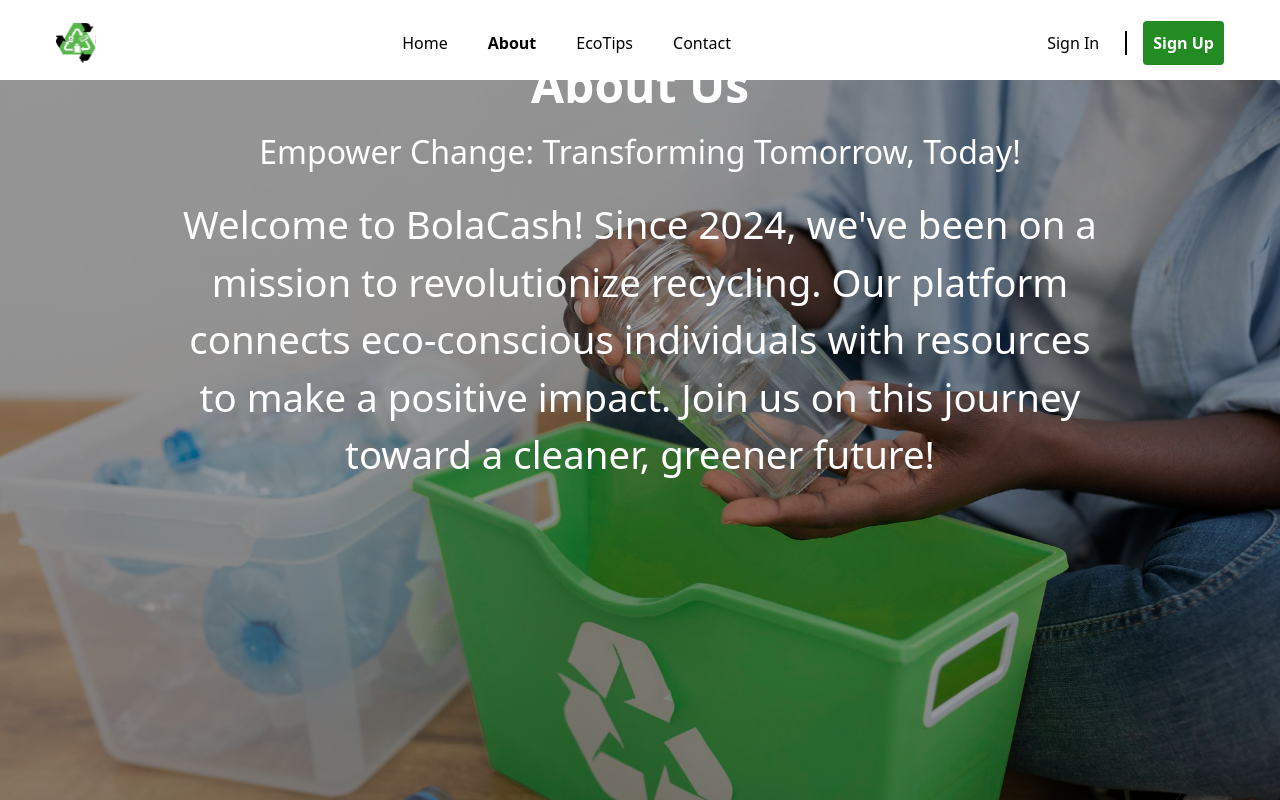
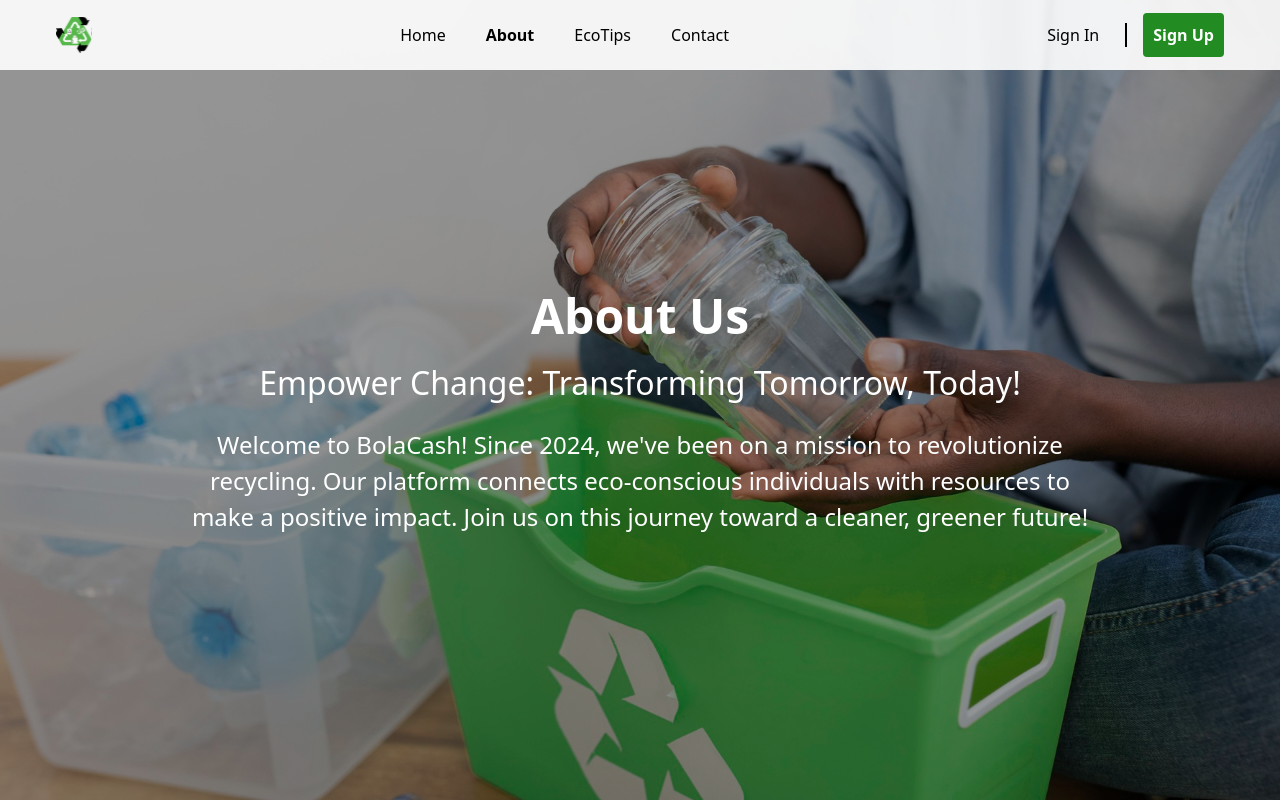
Before and after one commit to Iamtrieves/Bola-Cash-Repo, a React (Vite) app: page /about in a window 1280 px wide. Shown: the top 800 px of the page. Built offline with nearby package versions, Linux system fonts and the light colour scheme.

Commit message:
Made some adjustments to the About Page Hero Section

```diff
--- a/src/Components/AboutPageHero.jsx
+++ b/src/Components/AboutPageHero.jsx
@@ -3,22 +3,22 @@ import CurveHeroBackground from "../assets/Images/about-page-images/hero-section
 const AboutPageHero = () => {
   return (
     <>
-      <div className="about-hero-section center h-[32rem] lg:h-[147dvh] relative py-[5rem] px-[2.4rem] lg:px-[11.2rem] lg:pt-0">
-        <section className="w-[32.7m] lg:w-full text-center text-white lg:relative lg:bottom-[1.5rem]">
+      <div className="about-hero-section center h-[28rem] lg:h-[120dvh] relative flex justify-center items-center px-[2.4rem] lg:px-[11.2rem]">
+        <section className="text-center mt-[-15%] text-white">
           <h1 className="font-semibold text-[1.5rem] lg:text-[3rem] leading-[1.815625rem] lg:leading-[3.630625rem] mb-[0.312rem] lg:mb-[1.2rem]">
             About Us
           </h1>
           <p className="font-medium lg:text-[2rem] lg:leading-[2.420625rem] text-[1rem] leading-[1.21rem] lg:mt-[0.75rem] lg:mb-[1.5rem] mb-[0.3125rem] mt-[]">
             Empower Change: Transforming Tomorrow, Today!
           </p>
-          <p className="text-[1.2rem] lg:text-[2.4rem] leading-[1.8rem] lg:leading-[3.6rem]">
+          <p className="text-[0.75rem] lg:text-[1.5rem] text-center leading-[1.125rem] lg:leading-[2.25rem]">
             Welcome to BolaCash! Since 2024, we've been on a mission to
             revolutionize recycling. Our platform connects eco-conscious
             individuals with resources to make a positive impact. Join us on
             this journey toward a cleaner, greener future!
           </p>
         </section>
-        <section className=" absolute bottom-0 left-0 h-[5rem] lg:h-[18rem] w-full">
+        <section className=" absolute bottom-0 left-0 h-[7rem] lg:h-[10rem] w-full">
           <img
             src={CurveHeroBackground}
             alt="Hero Curve Image"
--- a/src/Components/Navbar.jsx
+++ b/src/Components/Navbar.jsx
@@ -5,12 +5,12 @@ import HamburgerMenu from "./HamburgerMenu";
 
 const Navbar = () => {
   return (
-    <nav className="fixed h-[5rem] w-screen bg-white bg-opacity-90 z-10 lg:py-[0.9375rem] py-[0.9rem] lg:px-[3.5rem] px-[1.3125rem]">
+    <nav className="fixed w-screen bg-white bg-opacity-90 z-10 lg:py-[0.4375rem] py-[0.4rem] lg:px-[3.5rem] px-[1.3125rem]">
       <div className="flex items-center justify-between">
-        <div className="size-10">
+        <div className="size-9">
           <img className="size-full object-cover" src={BolaCashLogo} alt="" />
         </div>
-        <div className="gap-[2.5rem] py-[1rem] px-[0.625rem] lg:flex hidden">
+        <div className="gap-[2.5rem] py-[1rem] px-[0.625rem] md:flex lg:flex hidden">
           <NavLink
             to="/"
             exact
@@ -45,7 +45,7 @@ const Navbar = () => {
             Contact
           </NavLink>
         </div>
-        <div className="items-center gap-[1rem] lg:flex hidden">
+        <div className="items-center gap-[1rem] md:flex lg:flex hidden">
           <CustomButton
             style="text-black p-[0.625rem] text-md"
             text="Sign In"
--- a/src/Pages/AboutPage.jsx
+++ b/src/Pages/AboutPage.jsx
@@ -2,7 +2,7 @@ import AboutPageHero from "../Components/AboutPageHero";
 
 const AboutPage = () => {
   return (
-    <div className="pt-[5rem]">
+    <div className="">
       <AboutPageHero />
     </div>
   );
--- a/src/index.css
+++ b/src/index.css
@@ -10,10 +10,16 @@
   .about-hero-section {
     background: linear-gradient(rgba(0, 0, 0, 0.4), rgba(0, 0, 0, 0.4)),
       url("../src/assets/images/about-page-images/hero-section-bg.webp");
-    background-size: contain;
-    background-position: center top;
+    background-size: cover; /* Ensures the image covers the container */
+    background-position: center center; /* Positions the image in the center */
+    background-repeat: no-repeat; /* Prevents repeating of the image */
+    height: 100%; /* Ensures the height of the container adapts properly */
+    min-width: 100%;
+    min-width: 100vw;
+    /* overflow-x: hidden; */
   }
 }
+
 @media screen and (min-width: 360px) and (max-width: 450px) {
   div.homecards {
     margin-top: 5rem;
```
